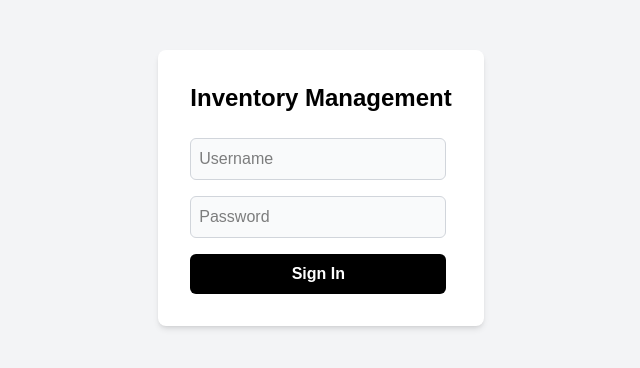
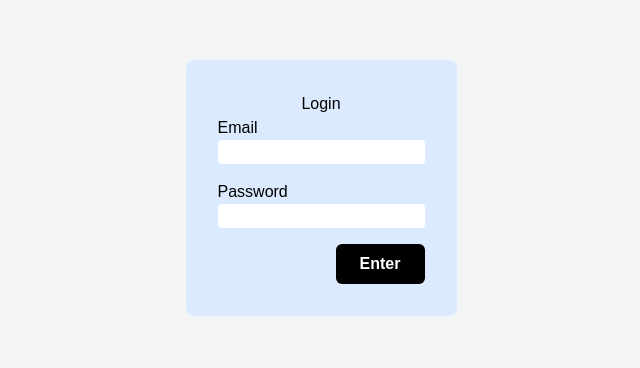
Before and after one commit to michael693215/CMSC447-SP26-TEAM8-HVAC-MEP-INVENTORY, a Next.js app: page /login in a window 1280 px wide. Shown: the part 212-580 px from the top of the page, without its empty margins (319-959 px from the left). Built offline with nearby package versions, Linux system fonts and the light colour scheme.

Commit message:
integrate login to main branch

```diff
--- /dev/null
+++ b/app/actions.ts
@@ -0,0 +1,11 @@
+'use server'
+
+import { createClient } from '@/lib/supabase/server'
+import { redirect } from 'next/navigation'
+
+export async function signOut()
+{
+    const supabase = await createClient();
+    await supabase.auth.signOut();
+    redirect('/login');
+}
--- /dev/null
+++ b/app/login/actions.ts
@@ -0,0 +1,20 @@
+'use server'
+
+import { createClient } from '@/lib/supabase/server'
+import { redirect } from 'next/navigation'
+
+type loginState =
+| null
+| { error: string };
+
+export async function signIn(prevState : loginState, formData : FormData)
+{
+    const supabase = await createClient();
+    const { data, error } = await supabase.auth.signInWithPassword({
+        email: formData.get('email') as string,
+        password: formData.get('password') as string
+    });
+
+    if (error) { return { error: error.message }; }
+    redirect('/');
+}
--- a/app/login/page.tsx
+++ b/app/login/page.tsx
@@ -1,57 +1,42 @@
-"use client";
+"use client"
 
-import React, { useState } from 'react';
-// 1. Import the router from next/navigation
-import { useRouter } from 'next/navigation';
+import { useActionState } from "react"
+import { signIn } from './actions'
 
-export default function LoginPage() {
-  const [username, setUsername] = useState("");
-  const [password, setPassword] = useState("");
-
-  // 2. Initialize the router
-  const router = useRouter();
-
-  const handleSubmit = (e: React.FormEvent) => {
-    e.preventDefault();
-
-    // In a real app, you'd verify the password here.
-    // For now, we just simulate a successful login:
-    console.log("Logging in with:", { username, password });
-
-    // 3. Redirect to the root page (Main Menu)
-    router.push('/');
-  };
-
+export default function LoginPage()
+{
+  const [state, formAction] = useActionState(signIn, null);
   return (
     <div className="flex flex-col items-center justify-center min-h-screen bg-gray-100">
-      <div className="p-8 bg-white shadow-md rounded-lg">
-        <h1 className="text-2xl font-bold mb-6 text-center">Inventory Management</h1>
-
-        <form onSubmit={handleSubmit} className="flex flex-col gap-4 w-64">
+      <div className="items-center justify-center p-8 rounded-lg bg-blue-100">
+        <h1 className="text-center">Login</h1>
+        { state?.error && <div className="bg-red-100">{ state.error }</div> }
+        <form action={ formAction } className="flex flex-col gap-4">
+          <div className="flex flex-col">
+          <label htmlFor="email">Email</label>
           <input
-            type="text"
-            placeholder="Username"
-            className="input-themed p-2 text-black w-full"
-            value={username}
-            onChange={(e) => setUsername(e.target.value)}
+            name="email"
+            className="rounded bg-white"
+            type="email"
             required
           />
+          </div>
+          <div className="flex flex-col">
+          <label htmlFor="password">Password</label>
           <input
+            name="password"
+            className="rounded bg-white"
             type="password"
-            placeholder="Password"
-            className="input-themed p-2 text-black w-full"
-            value={password}
-            onChange={(e) => setPassword(e.target.value)}
-            required
           />
-          <button
-            type="submit"
-            className="btn-primary w-full"
-          >
-            Sign In
-          </button>
+          </div>
+          <div className="flex place-content-end">
+            <button
+              type="submit"
+              className="btn-primary self-end"
+            >Enter</button>
+          </div>
         </form>
       </div>
     </div>
-  );
+  )
 }
--- a/app/page.tsx
+++ b/app/page.tsx
@@ -1,4 +1,5 @@
 import Link from "next/link";
+import { signOut } from './actions'
 
 export default function MainMenu() {
   const features = [
@@ -42,13 +43,13 @@ export default function MainMenu() {
   ];
 
   return (
-    <div className="flex flex-col items-center justify-start min-h-screen p-6 md:p-12">
+    <div className="flex flex-col items-center justify-start min-h-screen p-6 md:p-12 bg-gray-100">
       {/* Header */}
       <header className="w-full max-w-5xl flex justify-between items-center mb-10">
         <h1 className="text-4xl font-black text-black">Inventory Management System</h1>
-        <Link href="/login" className="btn-primary">
+        <button onClick={ signOut } className="bg-black text-sm text-gray-500 hover:text-black transition underline">
           Sign Out
-        </Link>
+        </button>
       </header>
 
       {/* 3-column grid */}
```
